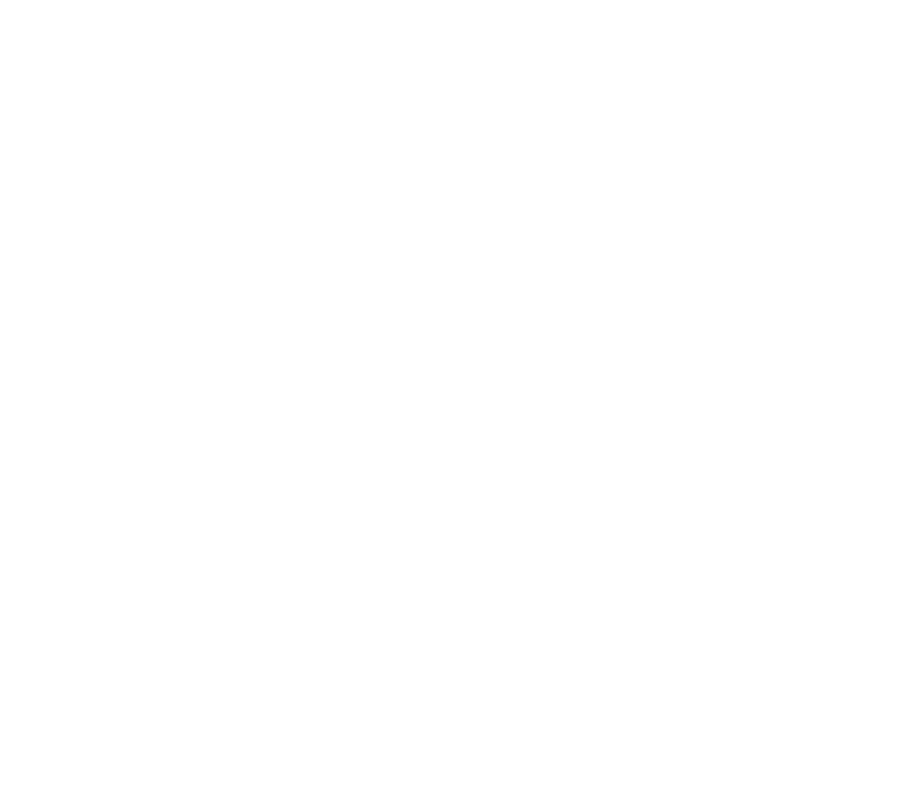
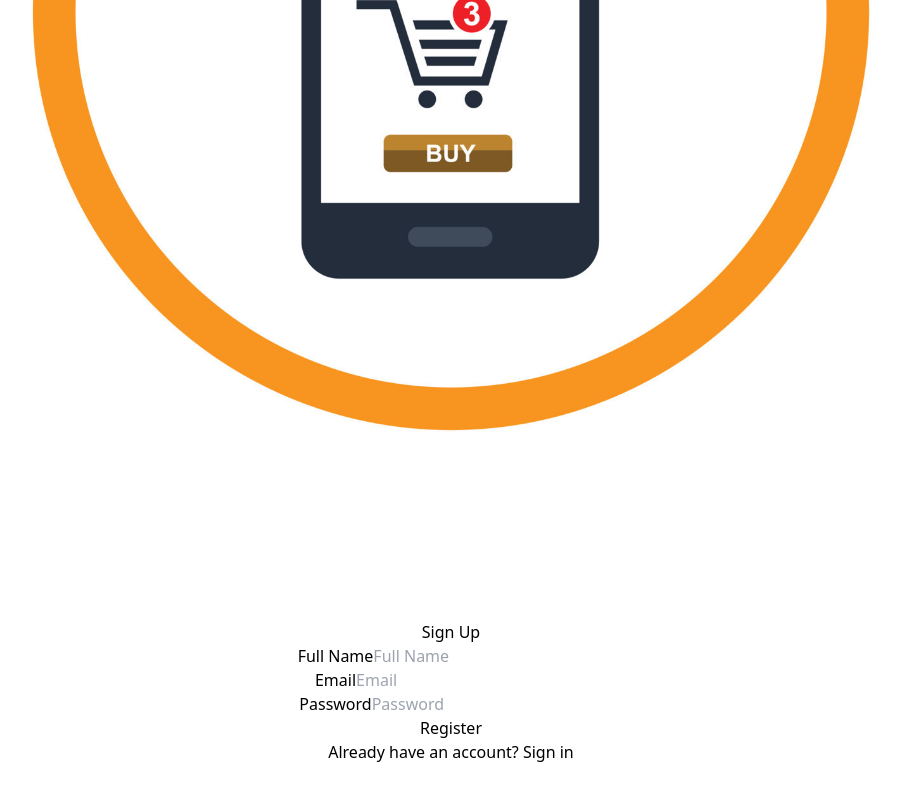
Before and after one commit to Praveen8160/CODESOFT, a React (Vite) app in the folder E-Commerce_Website_L3/FrontEnd/: page /SignUp in a window 1280 px wide. Before the commit this address had no page. Shown: the part 1964-2764 px from the top of the page, without its empty margins (189-1090 px from the left). Before the commit the page ends 800 px from the top, so only its background shows below. Built offline with nearby package versions, Linux system fonts and the light colour scheme.

Commit message:
E-coomerce Frontend

```diff
--- a/E-Commerce_Website_L3/FrontEnd/src/Pages/Contact.jsx
+++ b/E-Commerce_Website_L3/FrontEnd/src/Pages/Contact.jsx
@@ -38,7 +38,7 @@
                   />
                 </svg>
                 <div className="ml-4 text-md tracking-wide font-semibold w-40">
-                  Acme Inc, Street, State, Postal Code
+                  Renuka Bhavan, L.H Road, Gujarat, 395010
                 </div>
               </div>
 
@@ -60,7 +60,7 @@
                   />
                 </svg>
                 <div className="ml-4 text-md tracking-wide font-semibold w-40">
-                  +44 1234567890
+                  +91 1234567890
                 </div>
               </div>
 
@@ -82,7 +82,7 @@
                   />
                 </svg>
                 <div className="ml-4 text-md tracking-wide font-semibold w-40">
-                  info@acme.org
+                  onlineshopping@gmail.com
                 </div>
               </div>
             </div>
--- /dev/null
+++ b/E-Commerce_Website_L3/FrontEnd/src/Pages/SignIn.jsx
@@ -0,0 +1,50 @@
+import React from "react";
+import logo from "../assets/logo.jpg";
+function SignIn() {
+  return (
+    <div className="min-h-[700px] flex items-center justify-center">
+      <div className="sm:flex bg-transparent shadow-2xl p-10 rounded-3xl ">
+        <div className="sm:min-h-[500px] flex justify-center items-center">
+          <img src={logo} className="sm:h-96 rounded-full" alt="" />
+        </div>
+        <div className="min-h-[500px] flex justify-center items-center">
+          <form action="" className="p-6 flex flex-col justify-center">
+          <h1 className="font-bold text-3xl sm:mb-6">Sign In</h1>
+            <div className="flex flex-col mt-2 items-start">
+              <label for="email" className="font-bold">
+                Email
+              </label>
+              <input
+                type="email"
+                name="email"
+                id="email"
+                placeholder="Email"
+                className="w-100 mt-2 py-3 px-3 rounded-lg bg-white border border-gray-400 text-gray-800 font-semibold focus:border-orange-500 focus:outline-none"
+              />
+            </div>
+            <div className="flex flex-col items-start">
+              <label for="password" className="font-bold">
+                Password
+              </label>
+              <input
+                type="password"
+                name="password"
+                id="name"
+                placeholder="Password"
+                className="w-100 mt-2 py-3 px-3 rounded-lg bg-white border border-gray-400 text-gray-800 font-semibold focus:border-orange-500 focus:outline-none"
+              />
+            </div>
+            <button
+                type="submit"
+                className="md:w-32 bg-orange-700 hover:bg-blue-dark text-white font-bold py-3 px-6 rounded-lg mt-3 hover:bg-orange-600 transition ease-in-out duration-300"
+              >
+                Login
+              </button>
+          </form>
+        </div>
+      </div>
+    </div>
+  );
+}
+
+export default SignIn;
--- /dev/null
+++ b/E-Commerce_Website_L3/FrontEnd/src/Pages/SignUp.jsx
@@ -0,0 +1,64 @@
+import React from 'react'
+import logo from "../assets/logo.jpg";
+import { Link } from 'react-router-dom';
+function SignUp() {
+  return (
+    <div className="min-h-[700px] flex items-center justify-center">
+      <div className="sm:flex bg-transparent shadow-2xl p-10 rounded-3xl ">
+        <div className="sm:min-h-[500px] flex justify-center items-center">
+          <img src={logo} className="sm:h-96 rounded-full" alt="" />
+        </div>
+        <div className="min-h-[500px] flex justify-center items-center">
+          <form action="" className="p-6 flex flex-col justify-center">
+          <h1 className="font-bold text-3xl sm:mb-6">Sign Up</h1>
+          <div className="flex flex-col items-start">
+                <label for="name" className="font-bold">
+                  Full Name
+                </label>
+                <input
+                  type="name"
+                  name="name"
+                  id="name"
+                  placeholder="Full Name"
+                  className="w-100 mt-2 py-3 px-3 rounded-lg bg-white border border-gray-400 text-gray-800 font-semibold focus:border-orange-500 focus:outline-none"
+                />
+              </div>
+            <div className="flex flex-col mt-2 items-start">
+              <label for="email" className="font-bold">
+                Email
+              </label>
+              <input
+                type="email"
+                name="email"
+                id="email"
+                placeholder="Email"
+                className="w-100 mt-2 py-3 px-3 rounded-lg bg-white border border-gray-400 text-gray-800 font-semibold focus:border-orange-500 focus:outline-none"
+              />
+            </div>
+            <div className="flex flex-col mt-2 items-start">
+              <label for="password" className="font-bold">
+                Password
+              </label>
+              <input
+                type="password"
+                name="password"
+                id="password"
+                placeholder="Password"
+                className="w-100 mt-2 py-3 px-3 rounded-lg bg-white border border-gray-400 text-gray-800 font-semibold focus:border-orange-500 focus:outline-none"
+              />
+            </div>
+            <button
+                type="submit"
+                className="md:w-32 bg-orange-700 hover:bg-blue-dark text-white font-bold py-3 px-6 rounded-lg mt-3 hover:bg-orange-600 transition ease-in-out duration-300"
+              >
+                Register
+              </button>
+              <p className='mt-2 font-medium'>Already have an account? <Link to="/SignIn" className='underline'>Sign in</Link></p>
+          </form>
+        </div>
+      </div>
+    </div>
+  )
+}
+
+export default SignUp
--- a/E-Commerce_Website_L3/FrontEnd/src/components/Header.jsx
+++ b/E-Commerce_Website_L3/FrontEnd/src/components/Header.jsx
@@ -11,13 +11,13 @@
           </Link>
           <div className="flex items-center lg:order-2">
             <Link
-              to="#"
+              to="/SignIn"
               className="text-gray-800 hover:bg-gray-50 focus:ring-4 focus:ring-gray-300 font-medium rounded-lg text-sm px-4 lg:px-5 py-2 lg:py-2.5 mr-2 focus:outline-none"
             >
               Sign in
             </Link>
             <Link
-              to="#"
+              to="SignUp"
               className="text-gray-800 hover:bg-gray-50 focus:ring-4 focus:ring-gray-300 font-medium rounded-lg text-sm px-4 lg:px-5 py-2 lg:py-2.5 mr-2 focus:outline-none"
             >
               Sign Up
--- a/E-Commerce_Website_L3/FrontEnd/src/main.jsx
+++ b/E-Commerce_Website_L3/FrontEnd/src/main.jsx
@@ -11,12 +11,16 @@
 import Home from "./Pages/Home.jsx";
 import Contact from "./Pages/Contact.jsx";
 import About from "./Pages/About.jsx";
+import SignIn from "./Pages/SignIn.jsx";
+import SignUp from "./Pages/SignUp.jsx";
 const rout = createBrowserRouter(
   createRoutesFromElements(
     <Route path="/" element={<App></App>}>
       <Route path="" element={<Home></Home>}></Route>
       <Route path="/contact" element={<Contact></Contact>}></Route>
       <Route path="/About" element={<About></About>}></Route>
+      <Route path="/SignIn" element={<SignIn></SignIn>}></Route>
+      <Route path="/SignUp" element={<SignUp></SignUp>}></Route>
     </Route>
   )
 );
```
Also changed, not shown: E-Commerce_Website_L3/FrontEnd/src/components/Footer.jsx (+17 -40 lines).
